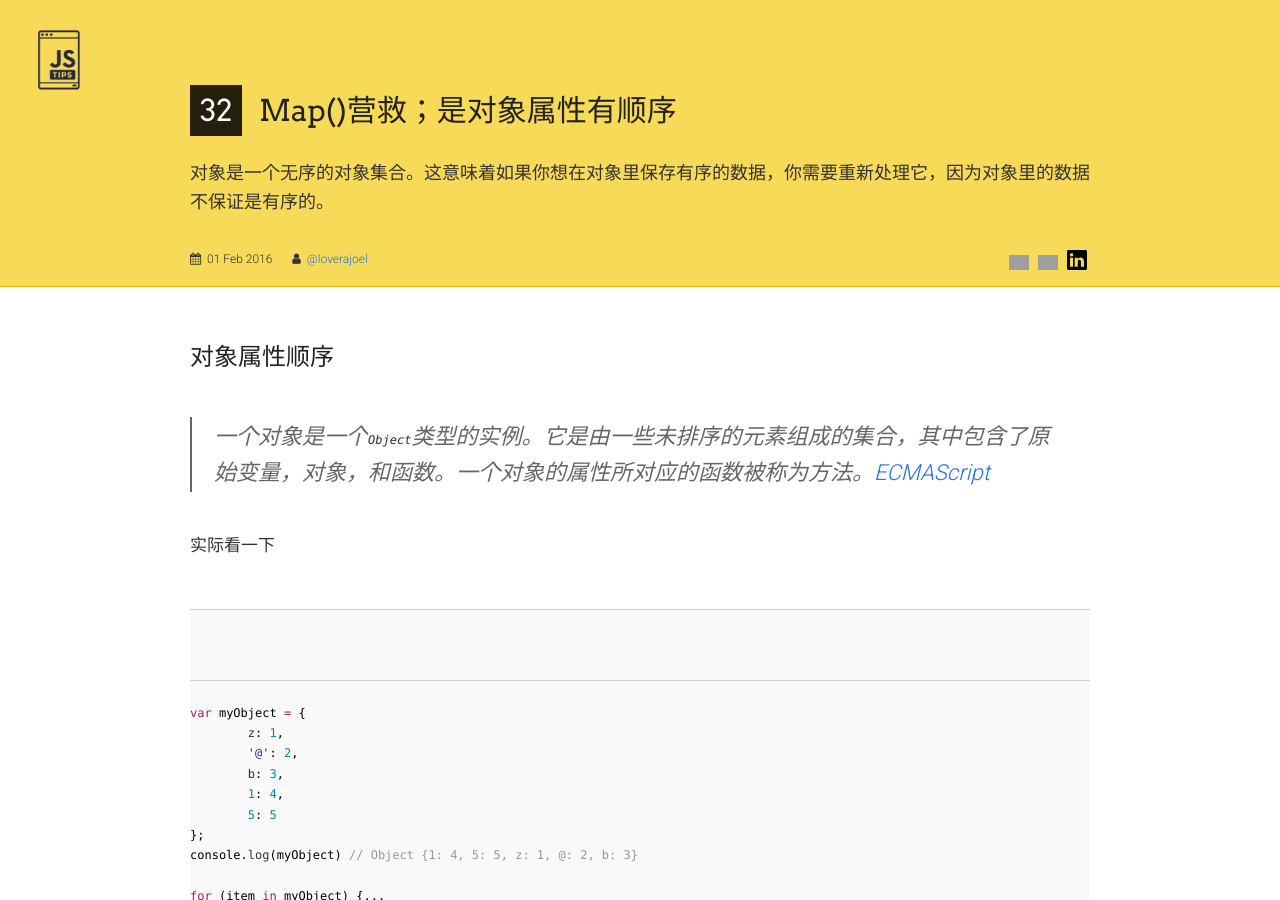
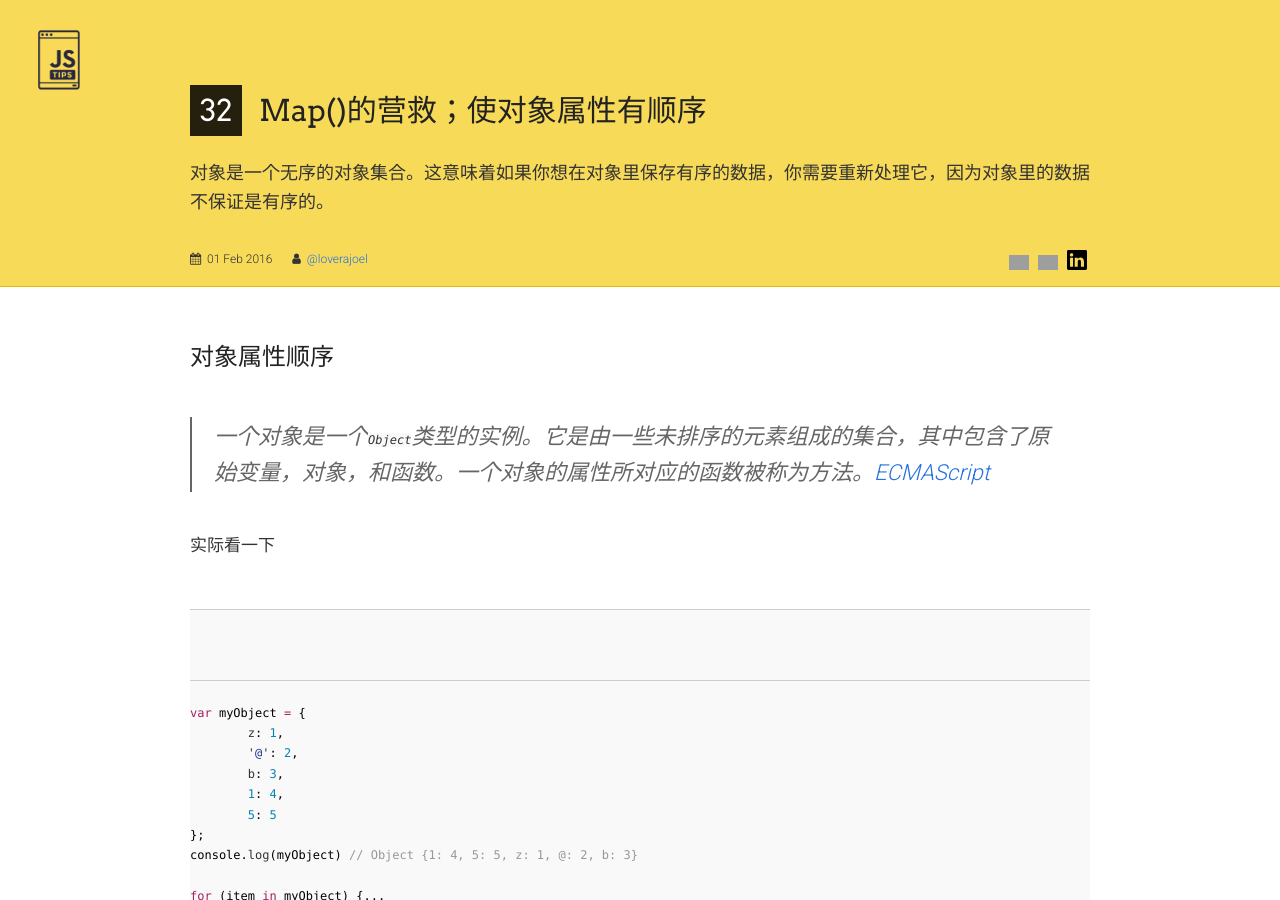
Before and after one commit to loverajoel/jstips, a Jekyll site: the page built from _posts/zh_CN/2016-02-01-map-to-the-rescue-adding-order-to-object-properties.md, in a window 1280 px wide and 900 px high. Built offline with Jekyll 4.4.1, drawn with Linux system fonts in a browser that asks for light colours; nearby versions of some CDN libraries; Markdown is read by kramdown in place of the engine named in the settings; comment, search, counter and statistics services are not loaded; grey boxes are pictures that could not be loaded.

Commit message:
fix translation bugs in tip32 zh_CN

```diff
--- a/_posts/zh_CN/2016-02-01-map-to-the-rescue-adding-order-to-object-properties.md
+++ b/_posts/zh_CN/2016-02-01-map-to-the-rescue-adding-order-to-object-properties.md
@@ -1,7 +1,7 @@
 ---
 layout: post
 
-title: Map()营救；是对象属性有顺序
+title: Map()的营救；使对象属性有顺序
 tip-number: 32
 tip-username: loverajoel
 tip-username-profile: https://twitter.com/loverajoel
```
